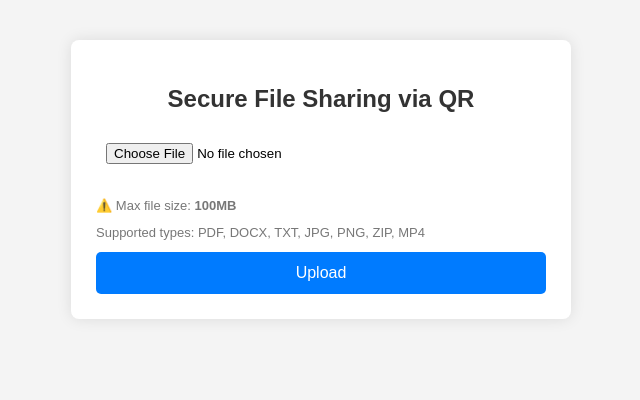
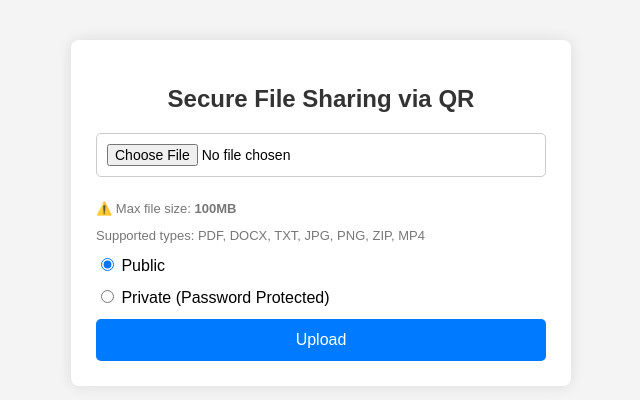
Before and after one commit to botx10/qr-share-app, a Flask app: page / in a window 1280 px wide. Shown: the top 400 px of the page, without its empty margins (319-959 px from the left). Run offline with Flask 3, Linux system fonts and the light colour scheme.

Commit message:
Add files via upload

```diff
--- a/templates/index.html
+++ b/templates/index.html
@@ -4,17 +4,13 @@
     <title>Secure File Sharing via QR</title>
     <meta name="viewport" content="width=device-width, initial-scale=1.0">
     <style>
-        * {
-            box-sizing: border-box;
-        }
-
+        * { box-sizing: border-box; }
         body {
             font-family: Arial, sans-serif;
             background: #f4f4f4;
             margin: 0;
             padding: 0;
         }
-
         .container {
             max-width: 500px;
             margin: 40px auto;
@@ -23,22 +19,24 @@
             border-radius: 8px;
             box-shadow: 0 0 15px rgba(0,0,0,0.1);
         }
-
         h2 {
             text-align: center;
             color: #333;
         }
-
         form {
             display: flex;
             flex-direction: column;
             gap: 12px;
         }
-
-        input[type="file"] {
+        input[type="file"],
+        input[type="text"],
+        input[type="password"],
+        select {
             padding: 10px;
+            font-size: 14px;
+            border-radius: 5px;
+            border: 1px solid #ccc;
         }
-
         .btn {
             background-color: #007bff;
             color: white;
@@ -47,48 +45,21 @@
             font-size: 16px;
             border-radius: 5px;
             cursor: pointer;
-            transition: background-color 0.3s ease;
         }
-
-        .btn:hover {
-            background-color: #0056b3;
-        }
-
+        .btn:hover { background-color: #0056b3; }
         .qr-section {
             text-align: center;
             margin-top: 30px;
         }
-
-        img {
-            max-width: 100%;
-            height: auto;
-        }
-
-        input[type="text"] {
-            width: 100%;
-            padding: 10px;
-            font-size: 14px;
-            margin-top: 10px;
-            border-radius: 4px;
-            border: 1px solid #ccc;
-        }
-
-        p {
-            font-size: 14px;
-            color: #333;
-        }
-
+        img { max-width: 100%; height: auto; }
         .note {
             font-size: 13px;
             color: #777;
             margin: 0;
         }
-
+        .password-group { display: none; }
         @media screen and (max-width: 600px) {
-            .container {
-                margin: 20px;
-                padding: 20px;
-            }
+            .container { margin: 20px; padding: 20px; }
         }
     </style>
 </head>
@@ -101,6 +72,20 @@
             <p id="file-name" class="note"></p>
             <p class="note">⚠️ Max file size: <strong>100MB</strong></p>
             <p class="note">Supported types: PDF, DOCX, TXT, JPG, PNG, ZIP, MP4</p>
+
+            <!-- Access selection -->
+            <label>
+                <input type="radio" name="access" value="public" checked> Public
+            </label>
+            <label>
+                <input type="radio" name="access" value="private"> Private (Password Protected)
+            </label>
+
+            <!-- Password input shown only when "private" selected -->
+            <div class="password-group">
+                <input type="password" name="password" id="password" placeholder="Enter password to protect file">
+            </div>
+
             <button class="btn" type="submit">Upload</button>
         </form>
 
@@ -108,12 +93,10 @@
         <div class="qr-section">
             <h3>QR Code for Secure Download:</h3>
             <img src="{{ qr_path }}" alt="QR Code">
-
             <br><br>
             <a href="{{ qr_path }}" download>
                 <button class="btn">Download QR Code</button>
             </a>
-
             <p><strong>Or share this link directly:</strong></p>
             <input type="text" readonly value="{{ request.host_url }}download/{{ encrypted_filename }}">
             <p><em>This file will automatically decrypt when the QR is scanned or link is clicked.</em></p>
@@ -122,15 +105,29 @@
     </div>
 
     <script>
+        // File name preview
         const fileInput = document.querySelector('input[type="file"]');
         const fileNameDisplay = document.getElementById('file-name');
+        fileInput.addEventListener('change', function () {
+            fileNameDisplay.textContent = fileInput.files.length > 0
+                ? "Selected file: " + fileInput.files[0].name
+                : "";
+        });
 
-        fileInput.addEventListener('change', function () {
-            if (fileInput.files.length > 0) {
-                fileNameDisplay.textContent = "Selected file: " + fileInput.files[0].name;
-            } else {
-                fileNameDisplay.textContent = "";
-            }
+        // Show/hide password field
+        const radioButtons = document.querySelectorAll('input[name="access"]');
+        const passwordGroup = document.querySelector('.password-group');
+
+        radioButtons.forEach(radio => {
+            radio.addEventListener('change', function () {
+                if (this.value === 'private') {
+                    passwordGroup.style.display = 'block';
+                    document.getElementById('password').setAttribute('required', true);
+                } else {
+                    passwordGroup.style.display = 'none';
+                    document.getElementById('password').removeAttribute('required');
+                }
+            });
         });
     </script>
 </body>
```
